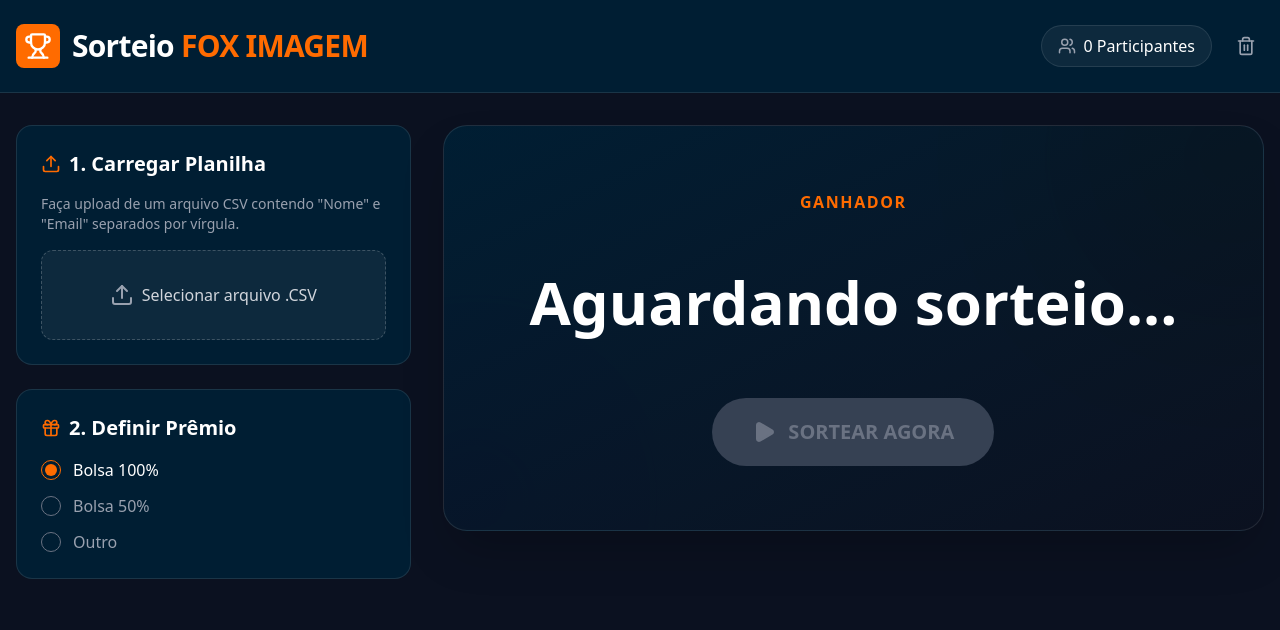
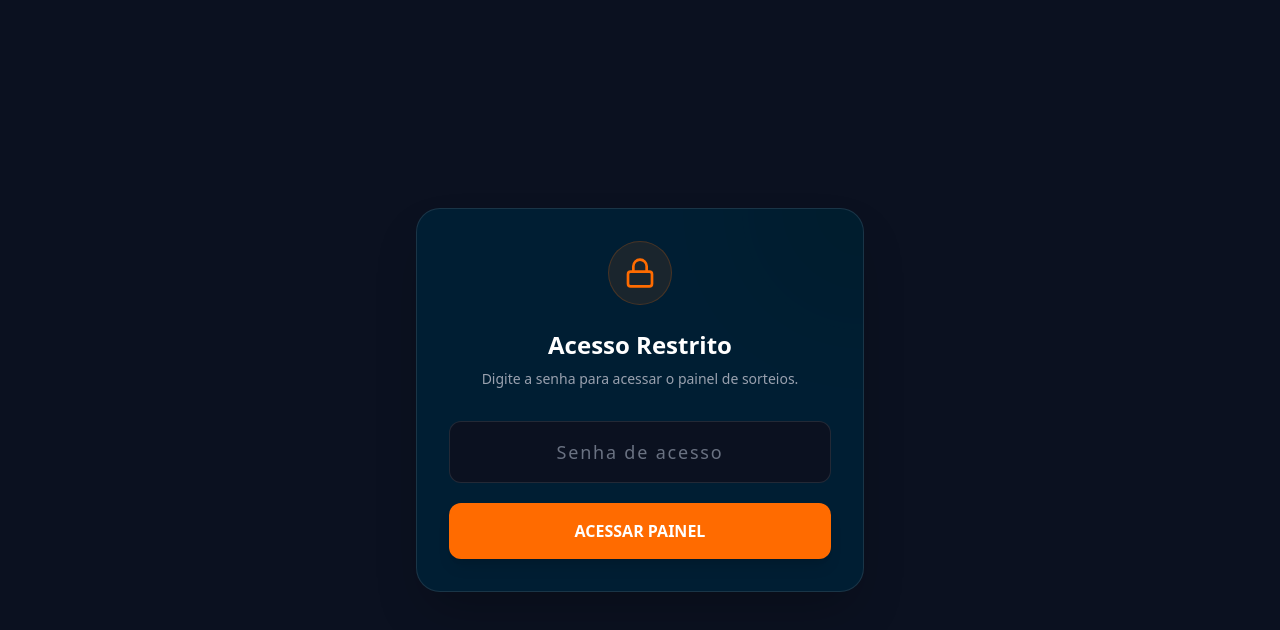
Before and after one commit to marcelobfo/foximagem, a React (Vite) app: page /sorteio in a window 1280 px wide. Shown: the top 630 px of the page. Built offline with nearby package versions, Linux system fonts and the light colour scheme.

Commit message:
feat(Raffle): Add password protection to raffle page
Implement authentication to restrict access to the raffle page. Only authenticated users can view and manage the raffle.

```diff
--- a/src/pages/Raffle.tsx
+++ b/src/pages/Raffle.tsx
@@ -1,7 +1,7 @@
 import React, { useState, useRef, useEffect } from 'react';
 import { Helmet } from 'react-helmet-async';
 import { motion, AnimatePresence } from 'motion/react';
-import { Trophy, Upload, Users, Play, Gift, Trash2, Download } from 'lucide-react';
+import { Trophy, Upload, Users, Play, Gift, Trash2, Download, Lock } from 'lucide-react';
 
 interface Participant {
   name: string;
@@ -14,6 +14,10 @@ interface Winner extends Participant {
 }
 
 export default function Raffle() {
+  const [isAuthenticated, setIsAuthenticated] = useState(false);
+  const [passwordInput, setPasswordInput] = useState('');
+  const [authError, setAuthError] = useState('');
+
   const [participants, setParticipants] = useState<Participant[]>([]);
   const [winners, setWinners] = useState<Winner[]>([]);
   const [isDrawing, setIsDrawing] = useState(false);
@@ -22,6 +26,64 @@ export default function Raffle() {
   const [customPrize, setCustomPrize] = useState<string>('');
 
   const fileInputRef = useRef<HTMLInputElement>(null);
+
+  const handleLogin = (e: React.FormEvent) => {
+    e.preventDefault();
+    if (passwordInput === 'Fox@2026') {
+      setIsAuthenticated(true);
+      setAuthError('');
+    } else {
+      setAuthError('Senha incorreta.');
+    }
+  };
+
+  if (!isAuthenticated) {
+    return (
+      <div className="min-h-screen bg-[#0B1120] flex items-center justify-center p-4 font-sans">
+        <Helmet>
+          <title>Acesso Restrito | FOX IMAGEM</title>
+        </Helmet>
+        <div className="bg-[#001E33] p-8 rounded-3xl border border-white/10 max-w-md w-full shadow-2xl relative overflow-hidden">
+          <div className="absolute -top-24 -right-24 w-48 h-48 bg-[#FF6B00] rounded-full mix-blend-multiply filter blur-[80px] opacity-20"></div>
+
+          <div className="relative z-10">
+            <div className="w-16 h-16 bg-[#FF6B00]/10 text-[#FF6B00] rounded-full flex items-center justify-center mx-auto mb-6 border border-[#FF6B00]/20">
+              <Lock size={32} />
+            </div>
+            <h2 className="text-2xl font-bold text-white text-center mb-2">Acesso Restrito</h2>
+            <p className="text-gray-400 text-center mb-8 text-sm">Digite a senha para acessar o painel de sorteios.</p>
+
+            <form onSubmit={handleLogin} className="space-y-5">
+              <div>
+                <input
+                  type="password"
+                  placeholder="Senha de acesso"
+                  value={passwordInput}
+                  onChange={(e) => setPasswordInput(e.target.value)}
+                  className="w-full bg-[#0B1120] border border-white/10 rounded-xl px-4 py-4 text-white placeholder-gray-500 focus:outline-none focus:border-[#FF6B00] transition-colors text-center text-lg tracking-widest"
+                />
+              </div>
+              {authError && (
+                <motion.p
+                  initial={{ opacity: 0, y: -10 }}
+                  animate={{ opacity: 1, y: 0 }}
+                  className="text-red-400 text-sm text-center font-medium"
+                >
+                  {authError}
+                </motion.p>
+              )}
+              <button
+                type="submit"
+                className="w-full bg-[#FF6B00] hover:bg-[#e66000] text-white font-bold py-4 rounded-xl shadow-lg transition-all transform hover:-translate-y-1"
+              >
+                ACESSAR PAINEL
+              </button>
+            </form>
+          </div>
+        </div>
+      </div>
+    );
+  }
 
   const handleFileUpload = (e: React.ChangeEvent<HTMLInputElement>) => {
     const file = e.target.files?.[0];
```
